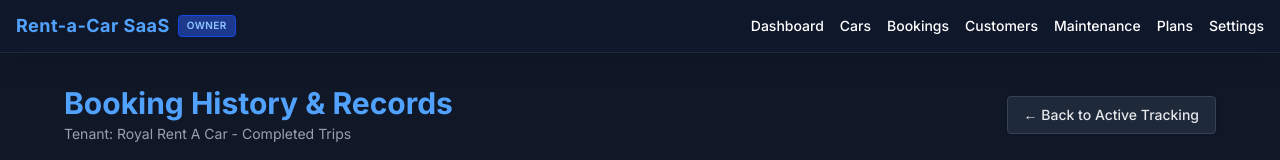
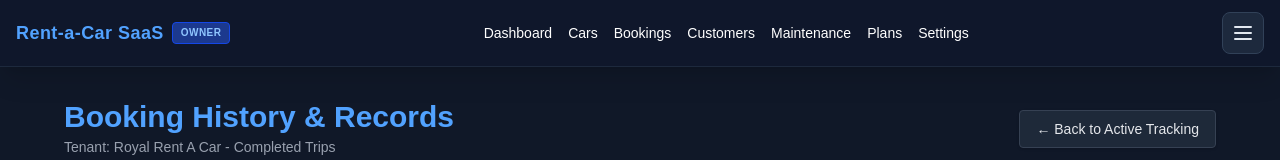
Before and after one commit to auonrajput/rent-a-car-saas, a Next.js app: page /bookings/history in a window 1280 px wide. Shown: the top 160 px of the page. Built offline with nearby package versions, Linux system fonts and the light colour scheme; no server answers; the database is empty.

Commit message:
Fix global navbar and layout integration

```diff
--- a/app/layout.tsx
+++ b/app/layout.tsx
@@ -1,27 +1,12 @@
-import type { Metadata } from 'next';
-import { Inter } from 'next/font/google';
+import Navbar from '@/components/Navbar';
 import './globals.css';
-import Navbar from '@/components/Navbar'; // Yeh line add karni hai
 
-const inter = Inter({ subsets: ['latin'] });
-
-export const metadata: Metadata = {
-  title: 'Rent-a-Car SaaS Platform',
-  description: 'Multi-Tenant Fleet Management System',
-};
-
-export default function RootLayout({
-  children,
-}: {
-  children: React.ReactNode;
-}) {
+export default function RootLayout({ children }: { children: React.ReactNode }) {
   return (
-    <html lang="en" className="dark">
-      <body className={`${inter.className} bg-slate-950 text-slate-100 min-h-screen antialiased`}>
-        <div className="flex flex-col min-h-screen">
-          <Navbar /> {/* Yeh Navbar yahan render hoga */}
-          <main className="flex-1">{children}</main>
-        </div>
+    <html lang="en">
+      <body className="bg-gray-900 text-white min-h-screen">
+        <Navbar />
+        <main>{children}</main>
       </body>
     </html>
   );
--- a/components/Navbar.tsx
+++ b/components/Navbar.tsx
@@ -8,6 +8,7 @@ export default function Navbar() {
   const [isOpen, setIsOpen] = useState(false);
   const pathname = usePathname();
 
+  // Login ya Signup page par navbar hide rahega
   if (pathname === '/login' || pathname === '/signup') return null;
 
   return (
@@ -21,7 +22,7 @@ export default function Navbar() {
           </span>
         </Link>
 
-        {/* Desktop Menu */}
+        {/* Desktop Links */}
         <nav className="hidden xl:flex items-center gap-4 text-sm font-medium">
           <Link href="/" className="hover:text-blue-400 transition-colors">Dashboard</Link>
           <Link href="/cars" className="hover:text-blue-400 transition-colors">Cars</Link>
@@ -32,10 +33,10 @@ export default function Navbar() {
           <Link href="/settings" className="hover:text-blue-400 transition-colors">Settings</Link>
         </nav>
 
-        {/* Hamburger Toggle Button */}
+        {/* Hamburger Toggle Button (Har screen par available) */}
         <button
           onClick={() => setIsOpen(!isOpen)}
-          className="xl:hidden p-2 rounded-lg bg-slate-800 text-slate-200 hover:bg-slate-700 border border-slate-700 focus:outline-none cursor-pointer"
+          className="p-2 rounded-lg bg-slate-800 text-slate-200 hover:bg-slate-700 border border-slate-700 focus:outline-none cursor-pointer"
           aria-label="Toggle Menu"
         >
           <svg className="w-6 h-6" fill="none" stroke="currentColor" viewBox="0 0 24 24">
@@ -48,9 +49,9 @@ export default function Navbar() {
         </button>
       </div>
 
-      {/* Mobile Menu Dropdown */}
+      {/* Dropdown Menu - Saare pages yahan honge */}
       {isOpen && (
-        <div className="xl:hidden bg-slate-900 border-t border-slate-800 px-4 py-3 space-y-1.5 text-sm font-medium">
+        <div className="bg-slate-900 border-t border-slate-800 px-4 py-3 space-y-1.5 text-sm font-medium shadow-2xl">
           <Link href="/" onClick={() => setIsOpen(false)} className="block py-2 px-3 hover:bg-slate-800 rounded-md">📊 Dashboard</Link>
           <Link href="/cars" onClick={() => setIsOpen(false)} className="block py-2 px-3 hover:bg-slate-800 rounded-md">🚗 Cars Inventory</Link>
           <Link href="/bookings" onClick={() => setIsOpen(false)} className="block py-2 px-3 hover:bg-slate-800 rounded-md">📜 Bookings & Fleet</Link>
```
